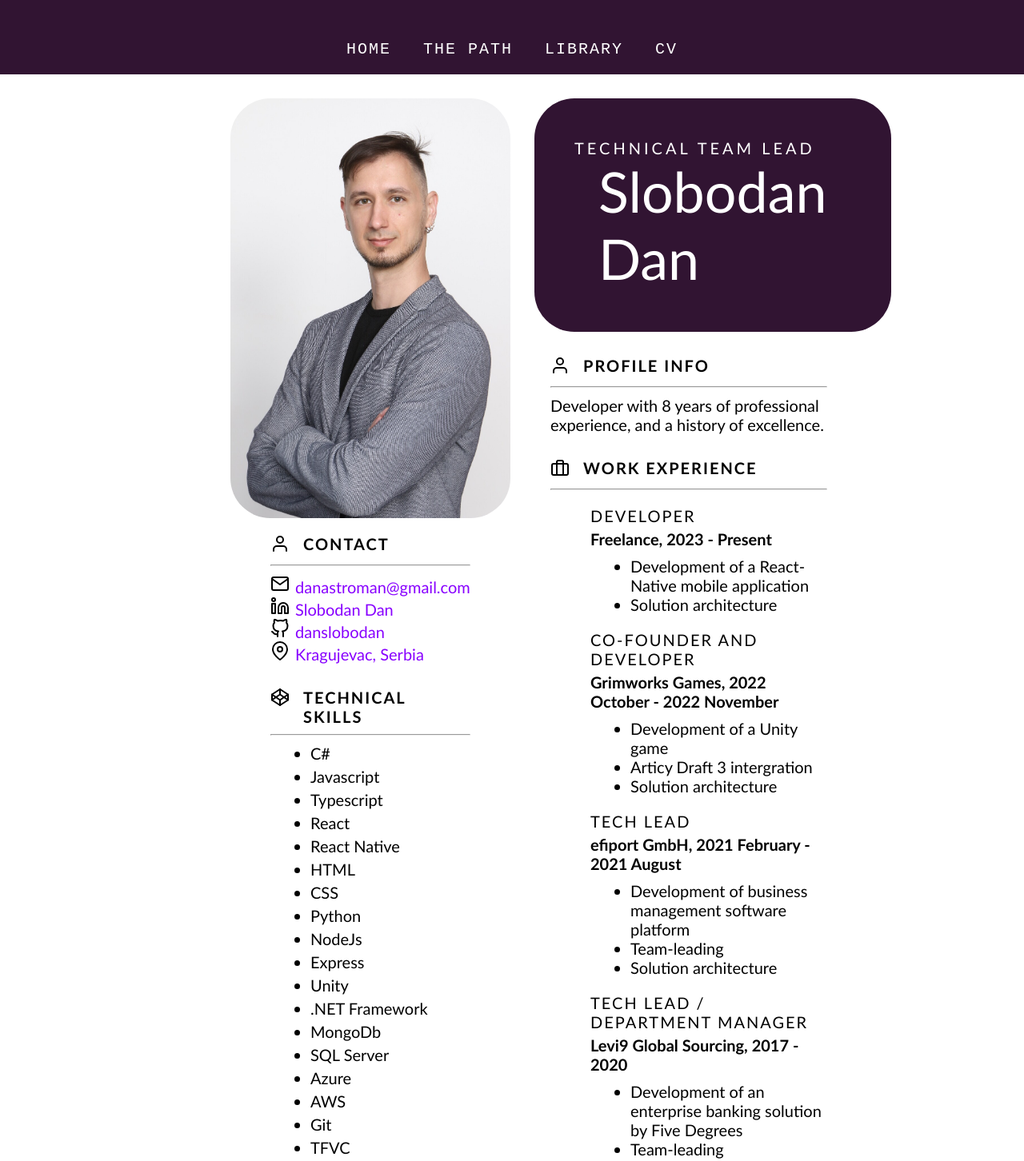
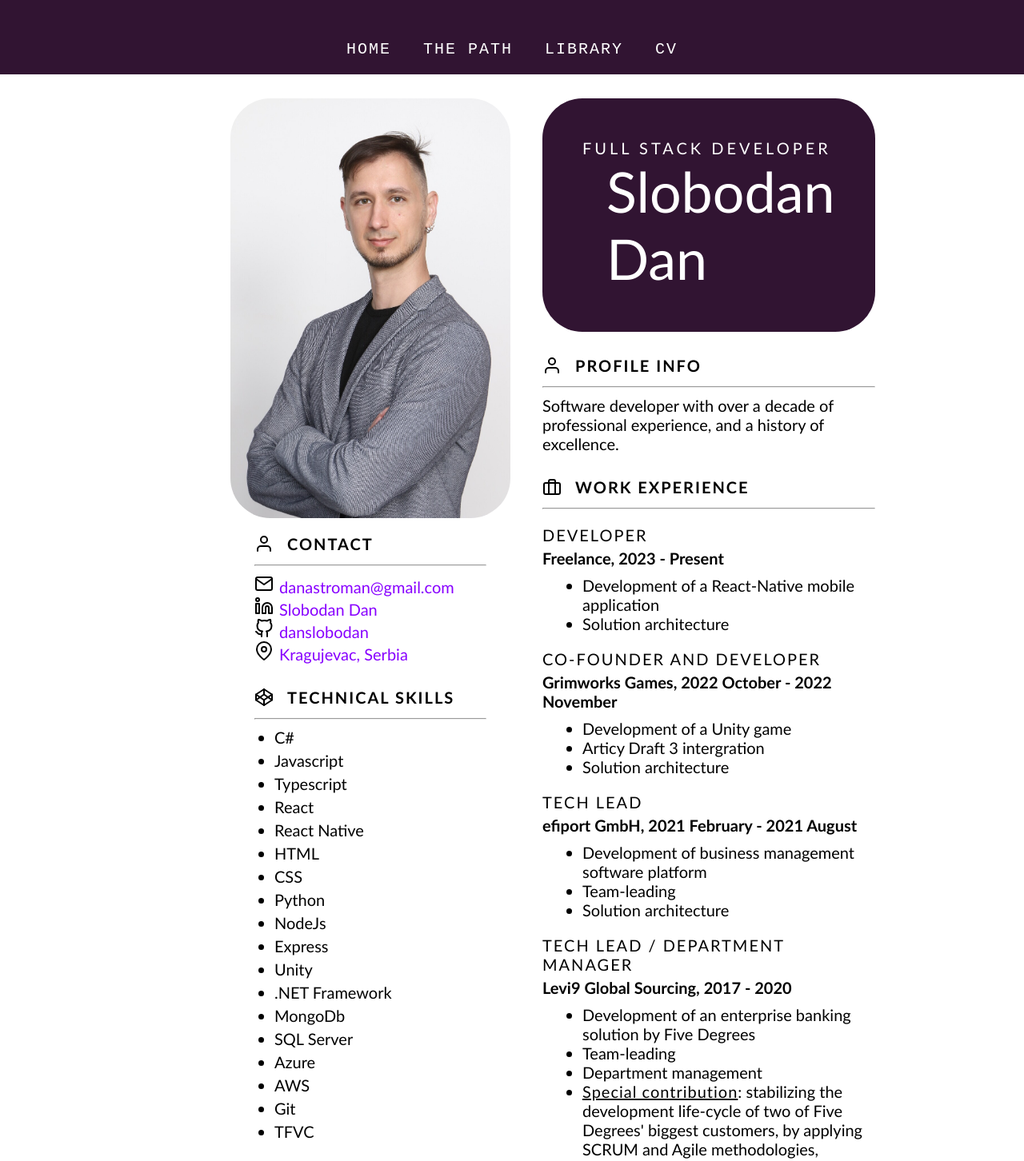
Before and after one commit to danslobodan/personalwebsite, a Next.js app: page /cv in a window 1280 px wide. Shown: the part 120-1572 px from the top of the page at 80% size. Built offline with nearby package versions, Linux system fonts and the light colour scheme.

Commit message:
Fixed some styling on the cv page.

```diff
--- a/components/cv/CvSection.tsx
+++ b/components/cv/CvSection.tsx
@@ -10,8 +10,6 @@ const CvSection: React.FC<Props> = ({ title, icon, children }) => {
             style={{
                 marginBottom: "30px",
                 width: "100%",
-                paddingLeft: "50px",
-                paddingRight: "50px",
             }}
         >
             <div style={{ display: "flex" }}>
--- a/components/cv/EducationHistory.tsx
+++ b/components/cv/EducationHistory.tsx
@@ -7,7 +7,7 @@ import { BookOpen } from "react-feather";
 const EducationHistory: React.FC = () => {
     return (
         <CvSection icon={<BookOpen />} title="Education History">
-            <div style={{ marginLeft: "50px" }}>
+            <div>
                 {education.map((edu) => {
                     const { institution, location, degree, duration } = edu;
                     return (
--- a/components/cv/Heading.tsx
+++ b/components/cv/Heading.tsx
@@ -1,10 +1,14 @@
 import React from "react";
 
-const Heading: React.FC = () => {
+interface Props {
+    title: string;
+    name: string;
+}
+
+const Heading: React.FC<Props> = ({ title, name }) => {
     return (
         <div
             style={{
-                marginLeft: "30px",
                 marginBottom: "30px",
                 padding: "50px",
                 borderRadius: "50px",
@@ -20,7 +24,7 @@ const Heading: React.FC = () => {
                     textTransform: "uppercase",
                 }}
             >
-                Technical Team Lead
+                {title}
             </h3>
             <h1
                 style={{
@@ -29,7 +33,7 @@ const Heading: React.FC = () => {
                     fontSize: "70px",
                 }}
             >
-                Slobodan Dan
+                {name}
             </h1>
         </div>
     );
--- a/components/cv/Skills.tsx
+++ b/components/cv/Skills.tsx
@@ -22,7 +22,7 @@ interface SkillSectionProps {
 
 const SkillSection: React.FC<SkillSectionProps> = ({ skills }) => {
     return (
-        <ul style={{ marginLeft: "50px" }}>
+        <ul style={{ paddingLeft: "25px" }}>
             {skills.map((skill) => {
                 return (
                     <li key={skill} style={{ marginBottom: "5px" }}>
--- a/components/cv/WorkExperience.tsx
+++ b/components/cv/WorkExperience.tsx
@@ -7,7 +7,7 @@ import { Briefcase } from "react-feather";
 const WorkExperience: React.FC = () => {
     return (
         <CvSection icon={<Briefcase />} title="Work Experience">
-            <div style={{ marginLeft: "50px" }}>
+            <div>
                 {jobs.map((job) => {
                     const { company, duration, position, duties, special } =
                         job;
--- a/pages/cv.tsx
+++ b/pages/cv.tsx
@@ -21,8 +21,15 @@ const About: React.FC = () => {
                     }}
                 >
                     <ProfilePicture />
+                    <div
+                        style={{
+                            paddingLeft: "30px",
+                            paddingRight: "30px",
+                        }}
+                    >
                         <ContactInfo />
                         <Skills />
+                    </div>
                 </div>
                 <div
                     style={{
@@ -32,13 +39,25 @@ const About: React.FC = () => {
                         alignItems: "flex-start",
                     }}
                 >
-                    <Heading />
+                    <div
+                        style={{
+                            marginLeft: "10px",
+                            paddingLeft: "30px",
+                            paddingRight: "30px",
+                        }}
+                    >
+                        <Heading
+                            title="Full Stack Developer"
+                            name="Slobodan Dan"
+                        />
                         <CvSection title="Profile Info" icon={<User />}>
-                        Developer with 8 years of professional experience, and a
-                        history of excellence.
+                            Software developer with over a decade of
+                            professional experience, and a history of
+                            excellence.
                         </CvSection>
                         <WorkExperience />
                         <EducationHistory />
+                    </div>
                 </div>
             </div>
         </div>
```
Lines whose indentation alone changed are shown as unchanged.
